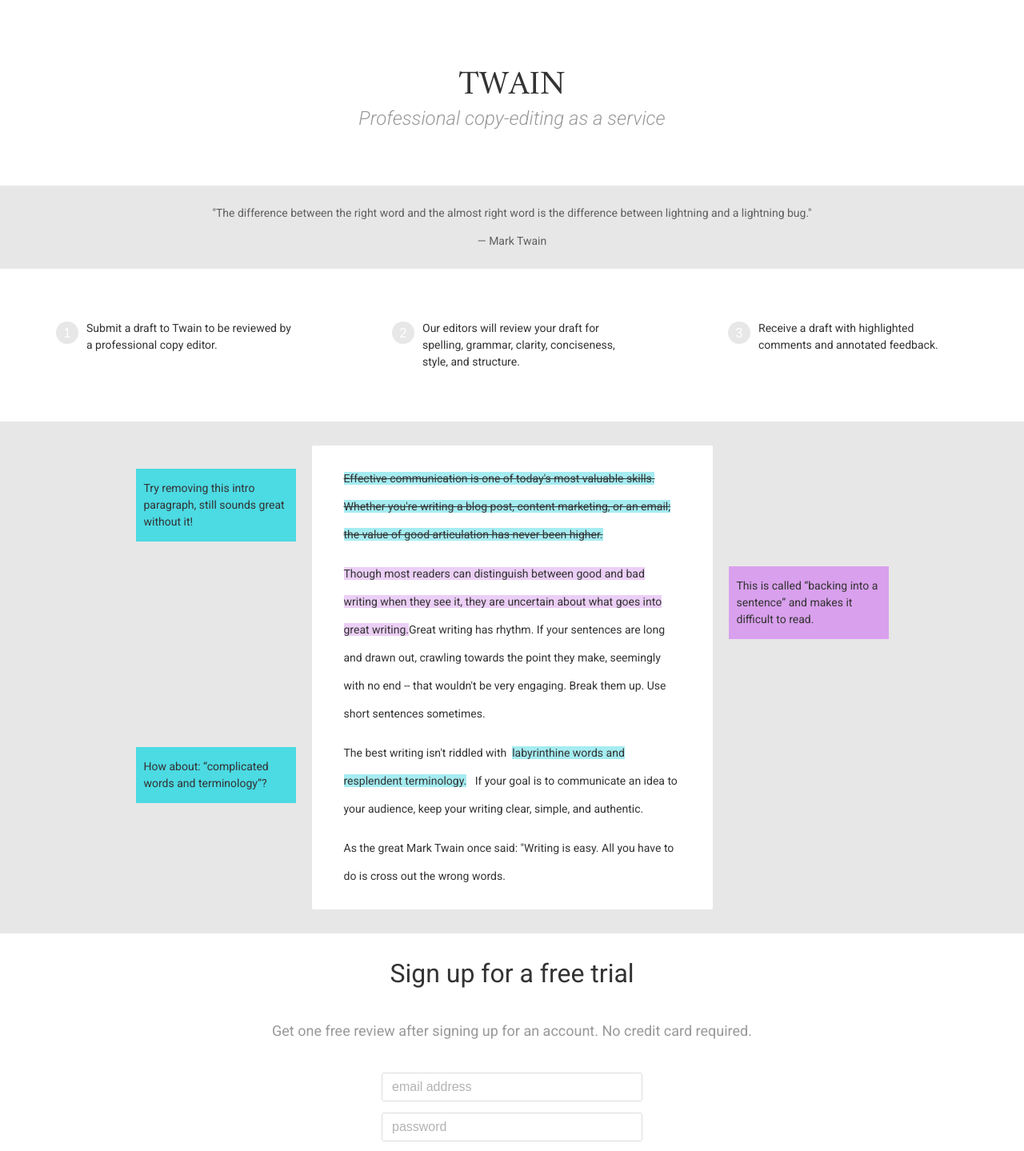
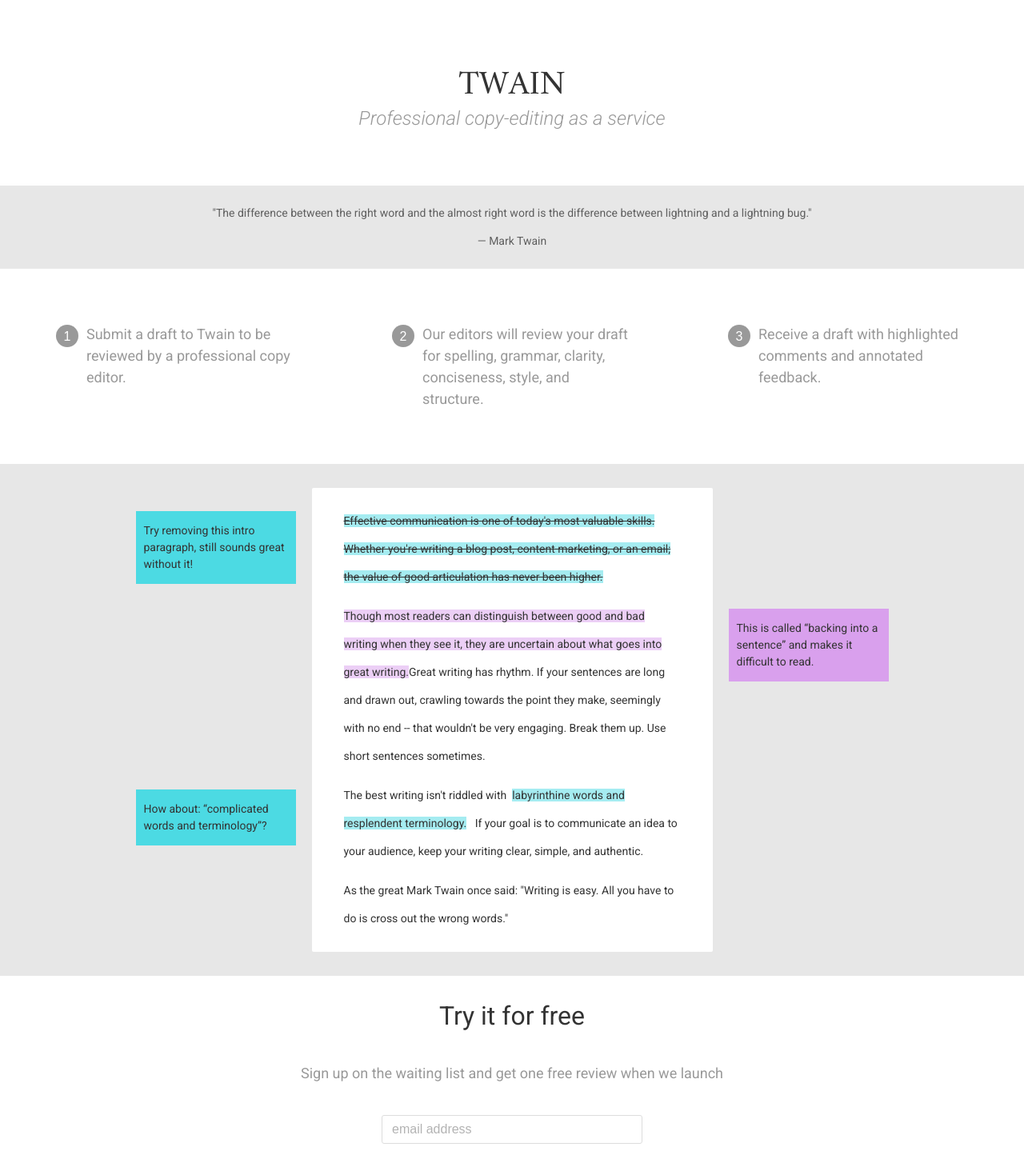
Before and after one commit to choxi/twain, a React (Vite) app: page / in a window 1280 px wide. Shown: the top 1439 px of the page at 80% size. Built offline with nearby package versions, Linux system fonts and the light colour scheme.

Commit message:
Add G Suite verification

```diff
--- a/public/index.html
+++ b/public/index.html
@@ -5,6 +5,7 @@
     <meta charset="UTF-8">
     <meta name="viewport" content="width=device-width, initial-scale=1.0">
     <meta http-equiv="X-UA-Compatible" content="ie=edge">
+    <meta name="google-site-verification" content="ebxuIhqaGFxnZCIAKwufPMTTppDW-lHxdEsSkWRUl4U" />
     <link rel="shortcut icon" href="./favicon.ico">
     <title>Twain</title>
     <link href="https://fonts.googleapis.com/css?family=Amiri|Roboto:300i,400" rel="stylesheet">
--- a/src/components/App.js
+++ b/src/components/App.js
@@ -67,7 +67,7 @@
             </p>
 
             <p>
-              As the great Mark Twain once said: "Writing is easy. All you have to do is cross out the wrong words.
+              As the great Mark Twain once said: "Writing is easy. All you have to do is cross out the wrong words."
             </p>
 
             <div className="Annotation Annotation--1">
@@ -85,8 +85,8 @@
         </div>
 
         <div className="Section Section--cta">
-          <h1>Sign up for a free trial</h1>
-          <h6>Get one free review after signing up for an account. No credit card required.</h6>
+          <h1>Try it for free</h1>
+          <h6>Sign up on the waiting list and get one free review when we launch</h6>
 
           <p>
             <input type="text" placeholder="email address" />
--- a/src/components/App.scss
+++ b/src/components/App.scss
@@ -115,20 +115,25 @@
 .Features__feature {
   width: 300px;
   display: flex;
+  p {
+    font-size: 18px;
+    line-height: 150%;
+    color: $secondaryTypeColor;
+  }
 }
 
 .Badge {
   width: 28px;
   height: 28px;
   border-radius: 50%;
-  background: $backgroundAlt;
+  background: $secondaryTypeColor;
   text-align: center;
   box-sizing: border-box;
   padding-top: 6px;
   color: white;
   flex-shrink: 0;
   margin-right: 10px;
-  margin-top: 16px;
+  margin-top: 20px;
 }
 
 .Page {
@@ -165,6 +170,16 @@
   left: -220px;
 }
 
+@media all and (max-width: 736px) {
+  .Page .Annotation {
+    position: relative;
+    top: auto !important;
+    left: auto !important;
+    right: auto !important;
+    width: auto;
+  }
+}
+
 .Annotation {
   background: $primaryHighlight;
 }
```
